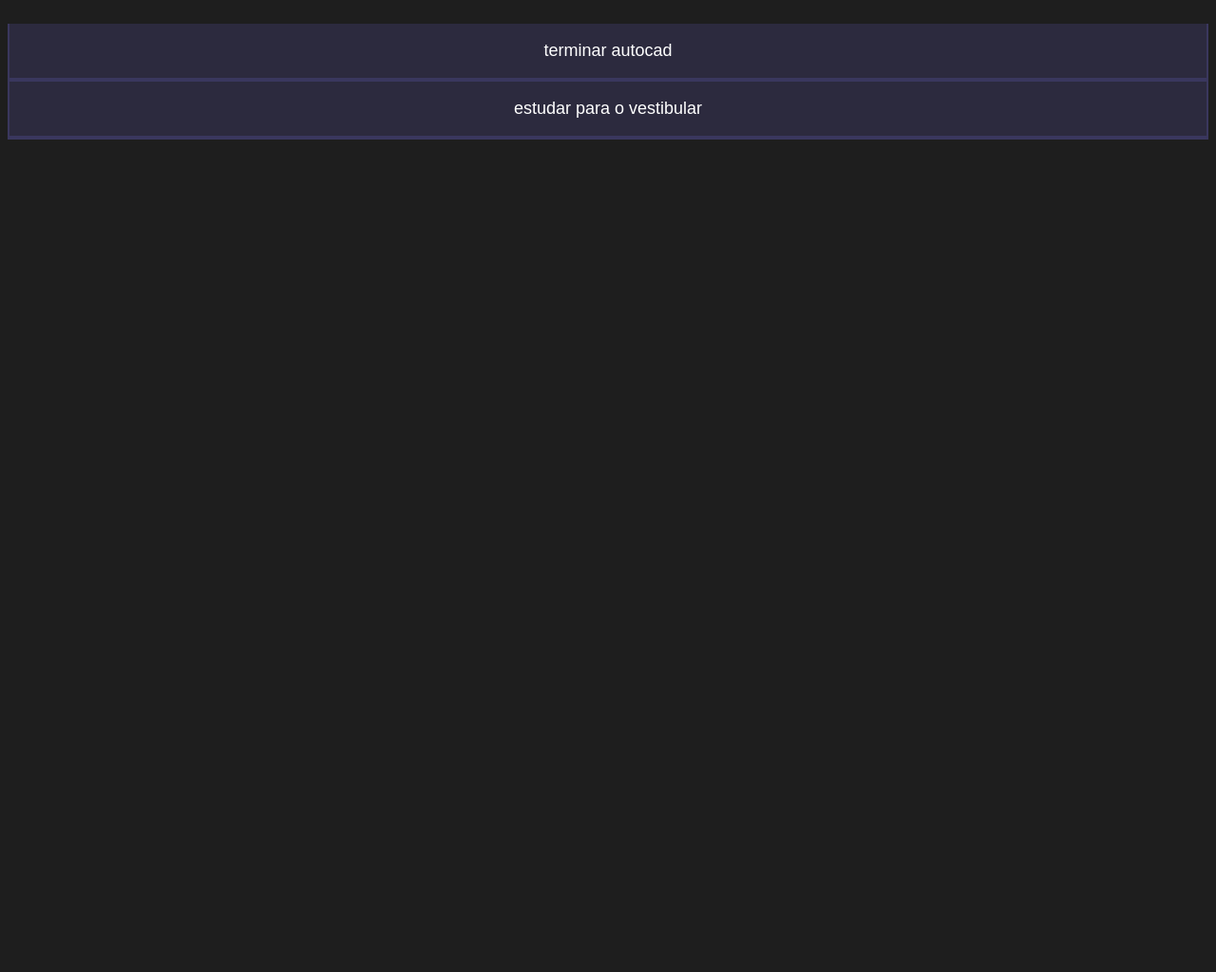
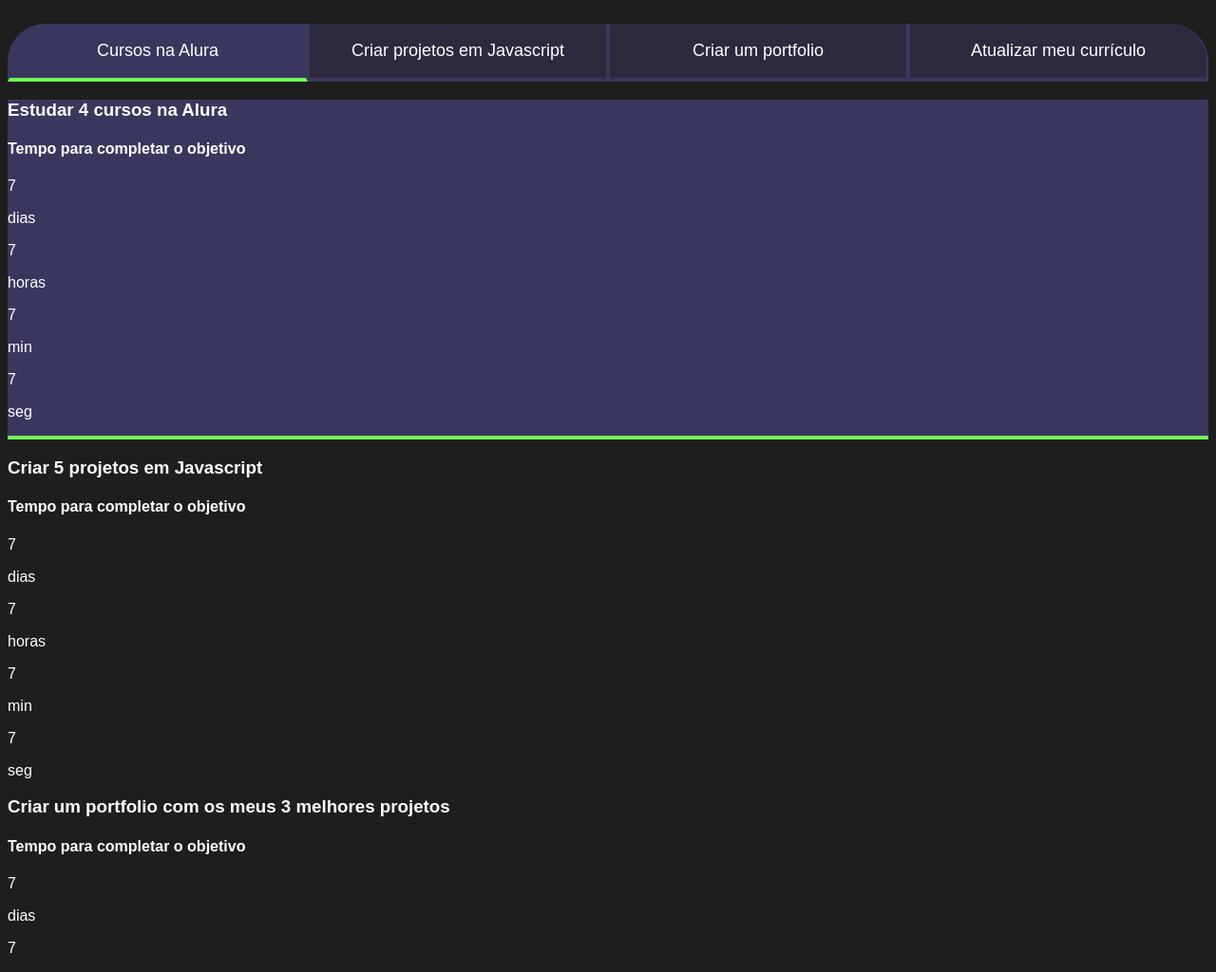
Before and after one commit to danigethub345/3C-2024, a plain HTML site: page index.html in a window 1280 px wide. Shown: the part 65-1089 px from the top of the page at 95% size. Before the commit the page ends 800 px from the top, so only its background shows below. Drawn offline with Linux system fonts and the light colour scheme.

Commit message:
Update index.html

```diff
--- a/index.html
+++ b/index.html
@@ -1,23 +1,116 @@
 <!DOCTYPE html>
 <html lang="pt-br">
+
 <head>
     <meta charset="UTF-8">
     <meta name="viewport" content="width=device-width, initial-scale=1.0">
-    <title>meus objetivos do ano</title>
+    <title>Meus objetivos do ano</title>
     <link rel="stylesheet" href="style.css">
-    <h2 class="titulo-principal">Meus Objetivos do ano<span>_</span></h2>
+</head>
 
+<body>
+    <section class="conteudo-principal">
+        <h2 class="titulo-principal">Meus Objetivos do ano<span>_</span></h2>
+        <div class="conteudo">
+            <div class="botoes">
+                <button class="botao ativo">Cursos na Alura</button>
+                <button class="botao">Criar projetos em Javascript</button>
+                <button class="botao">Criar um portfolio</button>
+                <button class="botao">Atualizar meu currículo</button>
+            </div>
+            <div class="abas-textos">
+                <div class="aba-conteudo ativo">
+                    <h3 class="aba-conteudo-titulo-principal">Estudar 4 cursos na Alura</h3>
+                    <h4 class="aba-conteudo-titulo-secundario">Tempo para completar o objetivo</h4>
+                    <div class="contador">
+                        <div class="contador-digito">
+                            <p class="contador-digito-numero" id="dias0">7</p>
+                            <p class="contador-digito-texto">dias</p>
+                        </div>
+                        <div class="contador-digito">
+                            <p class="contador-digito-numero" id="horas0">7</p>
+                            <p class="contador-digito-texto">horas</p>
+                        </div>
+                        <div class="contador-digito">
+                            <p class="contador-digito-numero" id="min0">7</p>
+                            <p class="contador-digito-texto">min</p>
+                        </div>
+                        <div class="contador-digito">
+                            <p class="contador-digito-numero" id="seg0">7</p>
+                            <p class="contador-digito-texto">seg</p>
+                        </div>
+                    </div>
+                </div>
+                <div class="aba-conteudo">
+                    <h3 class="aba-conteudo-titulo-principal">Criar 5 projetos em Javascript</h3>
+                    <h4 class="aba-conteudo-titulo-secundario">Tempo para completar o objetivo</h4>
+                    <div class="contador">
+                        <div class="contador-digito">
+                            <p class="contador-digito-numero" id="dias1">7</p>
+                            <p class="contador-digito-texto">dias</p>
+                        </div>
+                        <div class="contador-digito">
+                            <p class="contador-digito-numero" id="horas1">7</p>
+                            <p class="contador-digito-texto">horas</p>
+                        </div>
+                        <div class="contador-digito">
+                            <p class="contador-digito-numero" id="min1">7</p>
+                            <p class="contador-digito-texto">min</p>
+                        </div>
+                        <div class="contador-digito">
+                            <p class="contador-digito-numero" id="seg1">7</p>
+                            <p class="contador-digito-texto">seg</p>
+                        </div>
+                    </div>
+                </div>
+                <div class="aba-conteudo">
+                    <h3 class="aba-conteudo-titulo-principal">Criar um portfolio com os meus 3 melhores projetos</h3>
+                    <h4 class="aba-conteudo-titulo-secundario">Tempo para completar o objetivo</h4>
+                    <div class="contador">
+                        <div class="contador-digito">
+                            <p class="contador-digito-numero" id="dias2">7</p>
+                            <p class="contador-digito-texto">dias</p>
+                        </div>
+                        <div class="contador-digito">
+                            <p class="contador-digito-numero" id="horas2">7</p>
+                            <p class="contador-digito-texto">horas</p>
+                        </div>
+                        <div class="contador-digito">
+                            <p class="contador-digito-numero" id="min2">7</p>
+                            <p class="contador-digito-texto">min</p>
+                        </div>
+                        <div class="contador-digito">
+                            <p class="contador-digito-numero" id="seg2">7</p>
+                            <p class="contador-digito-texto">seg</p>
+                        </div>
+                    </div>
+                </div>
+                <div class="aba-conteudo">
+                    <h3 class="aba-conteudo-titulo-principal">Atualizar meu curriculo com os certificados da Alura</h3>
+                    <h4 class="aba-conteudo-titulo-secundario">Tempo para completar o objetivo</h4>
+                    <div class="contador">
+                        <div class="contador-digito">
+                            <p class="contador-digito-numero" id="dias3">7</p>
+                            <p class="contador-digito-texto">dias</p>
+                        </div>
+                        <div class="contador-digito">
+                            <p class="contador-digito-numero" id="horas3">7</p>
+                            <p class="contador-digito-texto">horas</p>
+                        </div>
+                        <div class="contador-digito">
+                            <p class="contador-digito-numero" id="min3">7</p>
+                            <p class="contador-digito-texto">min</p>
+                        </div>
+                        <div class="contador-digito">
+                            <p class="contador-digito-numero" id="seg3">7</p>
+                            <p class="contador-digito-texto">seg</p>
+                        </div>
+                    </div>
+                </div>
+            </div>
+        </div>
+    </section>
+    <script src="main.js"></script>
+</body>
 
-</head>
-<body>
-    <section>
-    <h2>  </h2>
-   <div class="botoes"></div>
-<button class="botao">terminar autocad</button>
-<button class="botao">estudar para o vestibular</button>
-
-
-<script src="main.js"></script>
-
-</body>
 </html>
```
